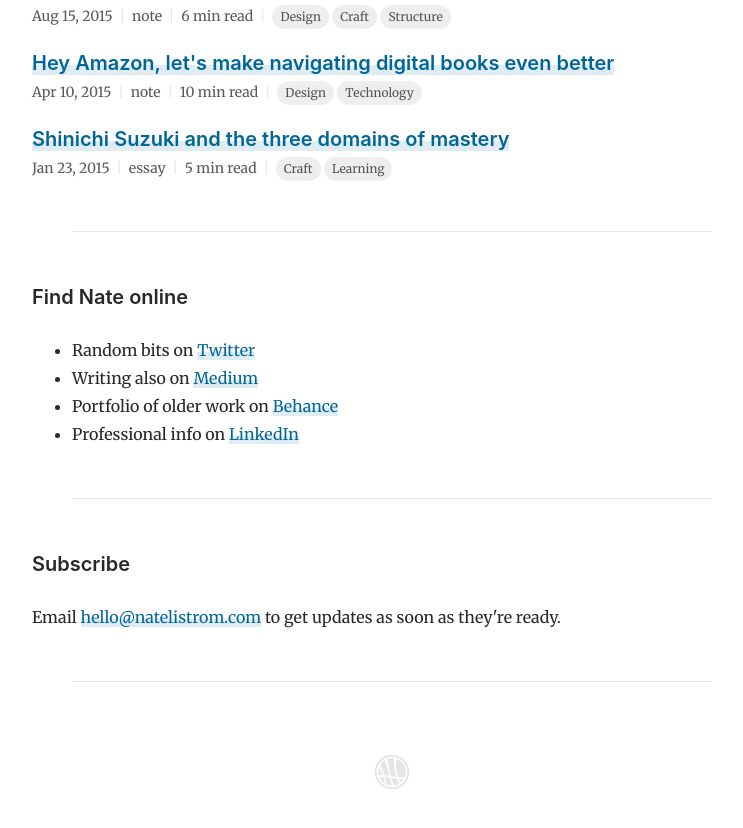
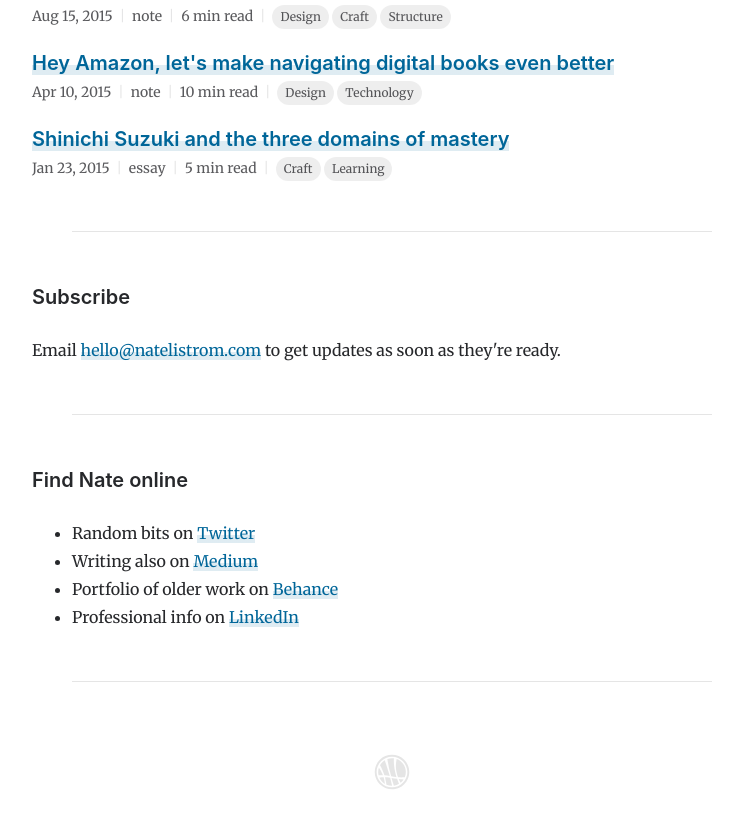
Before and after one commit to natelistrom/natelistrom.github.io, a Jekyll site: the page built from index.markdown, in a window 1280 px wide and 900 px high, scrolled down 2419 px. Shown: the top 828 px of the window, without its empty margins (248-991 px from the left). Built offline with Jekyll 4.4.1, drawn with Linux system fonts in a browser that asks for light colours.

Commit message:
Refactor subscribe to be a separate include rather than in the footer

```diff
--- a/_includes/_footer.html
+++ b/_includes/_footer.html
@@ -3,11 +3,6 @@
     <data class="u-url" href="{{ "/" | relative_url }}"></data>
 
     <div class="wrapper">
-      <hr />
-
-      <h4>Subscribe</h4>
-      <p class="center">Email <a href="mailto:hello@natelistrom.com?subject=Sign me up!">hello@natelistrom.com</a> to get updates as soon as they're ready.</p>
-
       <hr />
 
       <a class="site-title" rel="author" href="{{ "/" | relative_url }}" aria-label="Home">
--- /dev/null
+++ b/_includes/_subscribe.html
@@ -0,0 +1,4 @@
+<hr />
+
+<h4>Subscribe</h4>
+<p class="center">Email <a href="mailto:hello@natelistrom.com?subject=Sign me up!">hello@natelistrom.com</a> to get updates as soon as they're ready.</p>
--- a/_layouts/home.html
+++ b/_layouts/home.html
@@ -36,6 +36,8 @@ layout: default
 
   {%- endif -%}
 
+  {% include _subscribe.html %}
+
   <hr />
 
   <h2 class="smallHeading">Find Nate online</h2>
--- a/_layouts/post.html
+++ b/_layouts/post.html
@@ -9,3 +9,5 @@ layout: default
 {% endif %}
     {%- include _pageMeta.html -%}
 {{ content }}
+
+{% include _subscribe.html %}
--- a/_layouts/tags.html
+++ b/_layouts/tags.html
@@ -18,3 +18,5 @@ layout: default
 {% endfor %}
 </ul>
 </div>
+
+{% include _subscribe.html %}
```
